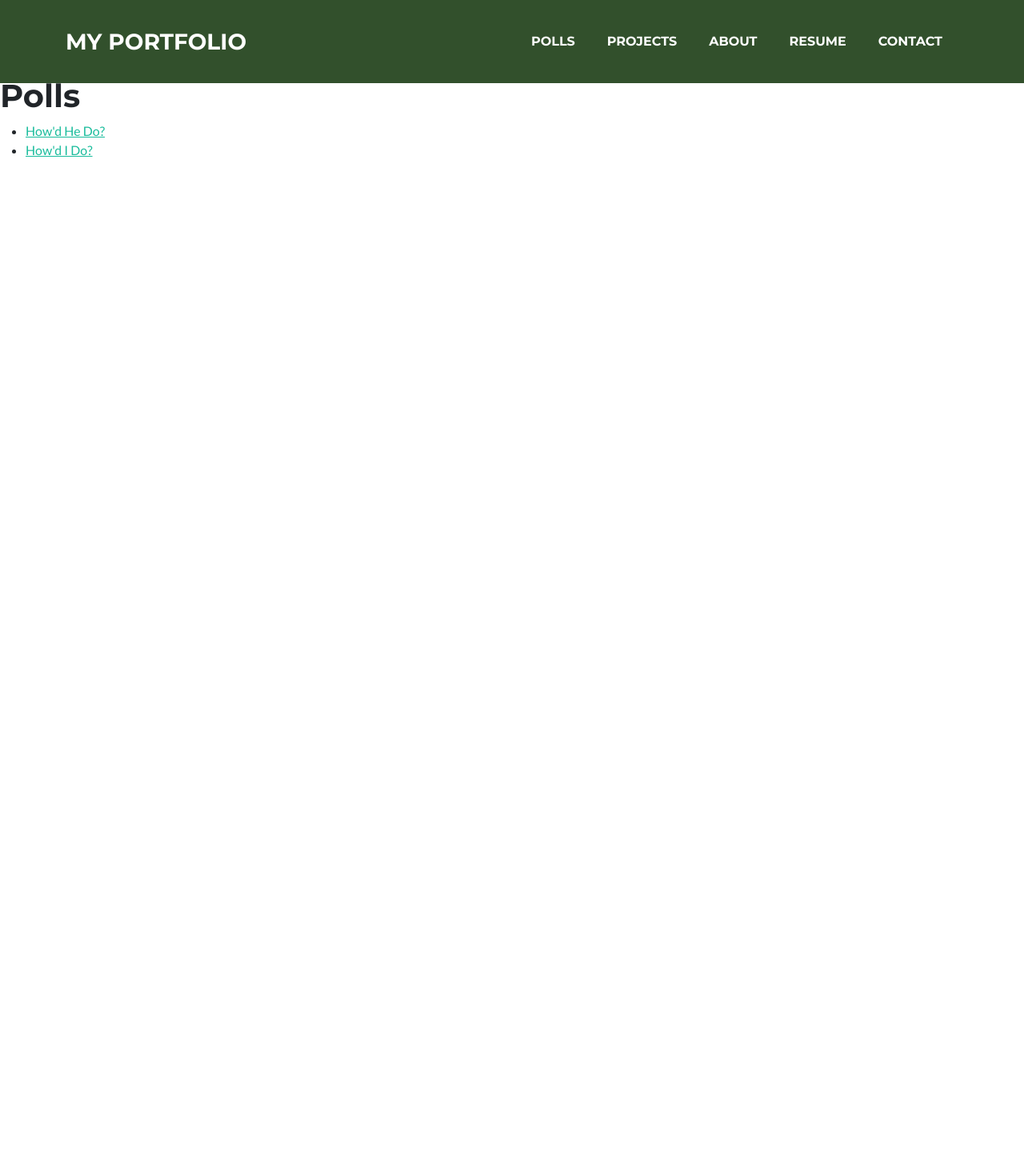
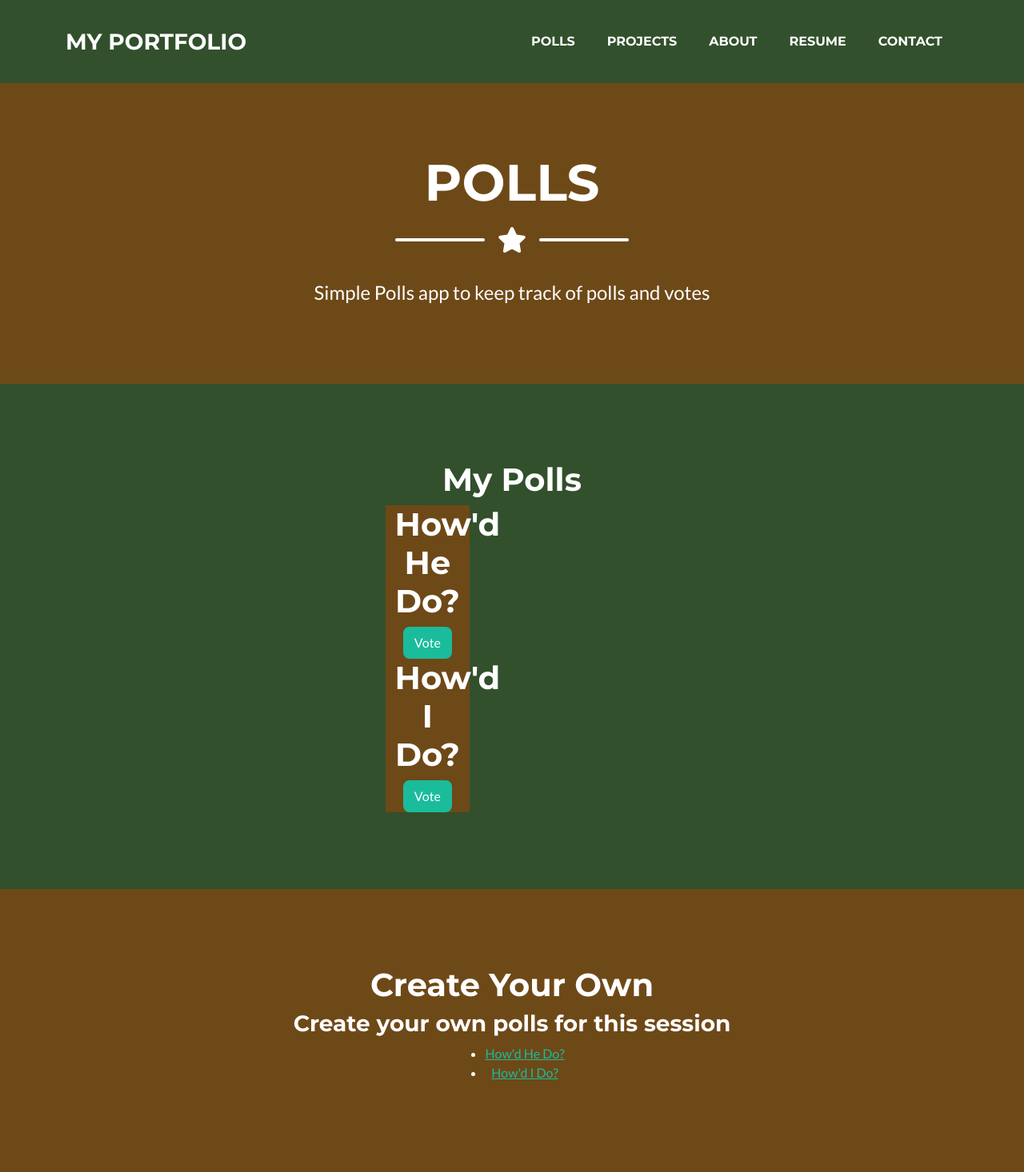
Before and after one commit to KreativeCode/portfolio, a Django app: page /polls/ in a window 1280 px wide. Shown: the whole page at 80% size. Before the commit the page ends 196 px from the top, so only its background shows below. Run offline with Django 3.2, Linux system fonts and the light colour scheme; data comes from the database, SQL or seed files in the repository; both versions use the stored data as it was after the commit.

Commit message:
Polls app working on site. Need to fix design

```diff
--- a/portfolio-project/polls/templates/polls/index.html
+++ b/portfolio-project/polls/templates/polls/index.html
@@ -1,8 +1,54 @@
 {% extends 'base.html' %}
 
 {% block content %}
-<section class="page-section polls" id="polls">
-    <h1>Polls</h1>
+
+<header class="masthead bg-primary text-white text-center">
+    <div class="container d-flex align-items-center flex-column">
+        <!-- Masthead Heading-->
+        <h1 class="masthead-heading text-uppercase mb-0">Polls</h1>
+        <!-- Icon Divider-->
+        <div class="divider-custom divider-light">
+            <div class="divider-custom-line"></div>
+            <div class="divider-custom-icon"><i class="fas fa-star"></i></div>
+            <div class="divider-custom-line"></div>
+        </div>
+        <!-- Masthead Subheading-->
+        <p class="masthead-subheading font-weight-light mb-0">Simple Polls app to keep track of polls and votes</p>
+    </div>
+</header>
+<section class="page-section bg-secondary text-white text-center" id="polls">
+    <div class="container d-flex align-items-center flex-column">
+        <div class="row">
+            <div class="col-md-12">
+                <h1>My Polls</h1>
+            </div>
+        </div>
+        <div class="row">
+            <div class="col-md-4 bg-primary">
+                {% if latest_question_list %}
+                {% for question in latest_question_list %}
+                <div class="col-md-12 bg-primary">
+                    <h1>{{ question.question_text }}</h1>
+                    <a href="{% url 'polls:detail' question.id %}"><button class="btn btn-primary">Vote</button></a>
+                </div>
+                {% endfor %}
+                {% else %}
+                <p>No polls are available.</p>
+                {% endif %}
+            </div>
+        </div>
+    </div>
+</section>
+<section class="page-section bg-primary text-white text-center" id="polls">
+    <div class="container d-flex align-items-center flex-column">
+        <div class="row">
+            <div class="col-md-12">
+                <h1>Create Your Own</h1>
+                <h3>Create your own polls for this session</h3>
+            </div>
+        </div>
+        <div class="row">
+            <div class="col-md-12">
                 {% if latest_question_list %}
                 <ul>
                     {% for question in latest_question_list %}
@@ -12,5 +58,8 @@
                 {% else %}
                 <p>No polls are available.</p>
                 {% endif %}
+            </div>
+        </div>
+    </div>
 </section>
 {% endblock %}
--- a/portfolio-project/templates/base.html
+++ b/portfolio-project/templates/base.html
@@ -1,10 +1,10 @@
 {% load static %}
-
+<!doctype html>
 <html>
 
 <head>
     <meta charset="utf-8" />
-    <meta name="viewport" content="width=device-width, initial-scale=1, shrink-to-fit=no" />
+    <meta name="viewport" content="width=device-width, initial-scale=1">
     <meta name="description" content="" />
     <meta name="author" content="" />
     <title>My Portfolio</title>
@@ -40,6 +40,7 @@
             </div>
         </div>
     </nav>
+
     {% block content %}
     {% endblock %}
 
```
Also changed, not shown: portfolio-project/polls/templates/polls/detail.html (+20 -4 lines), portfolio-project/db.sqlite3. Lines whose indentation alone changed are shown as unchanged.
